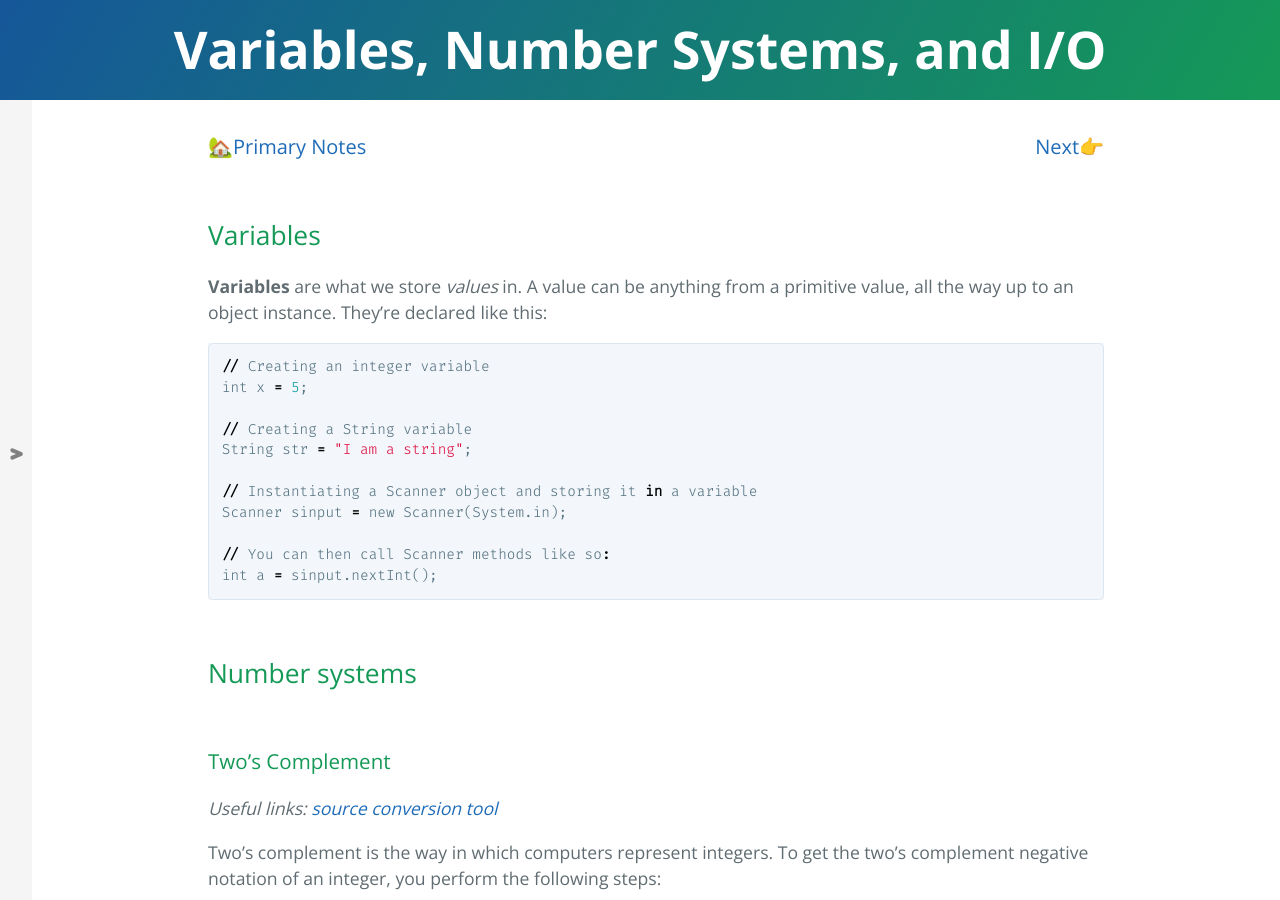
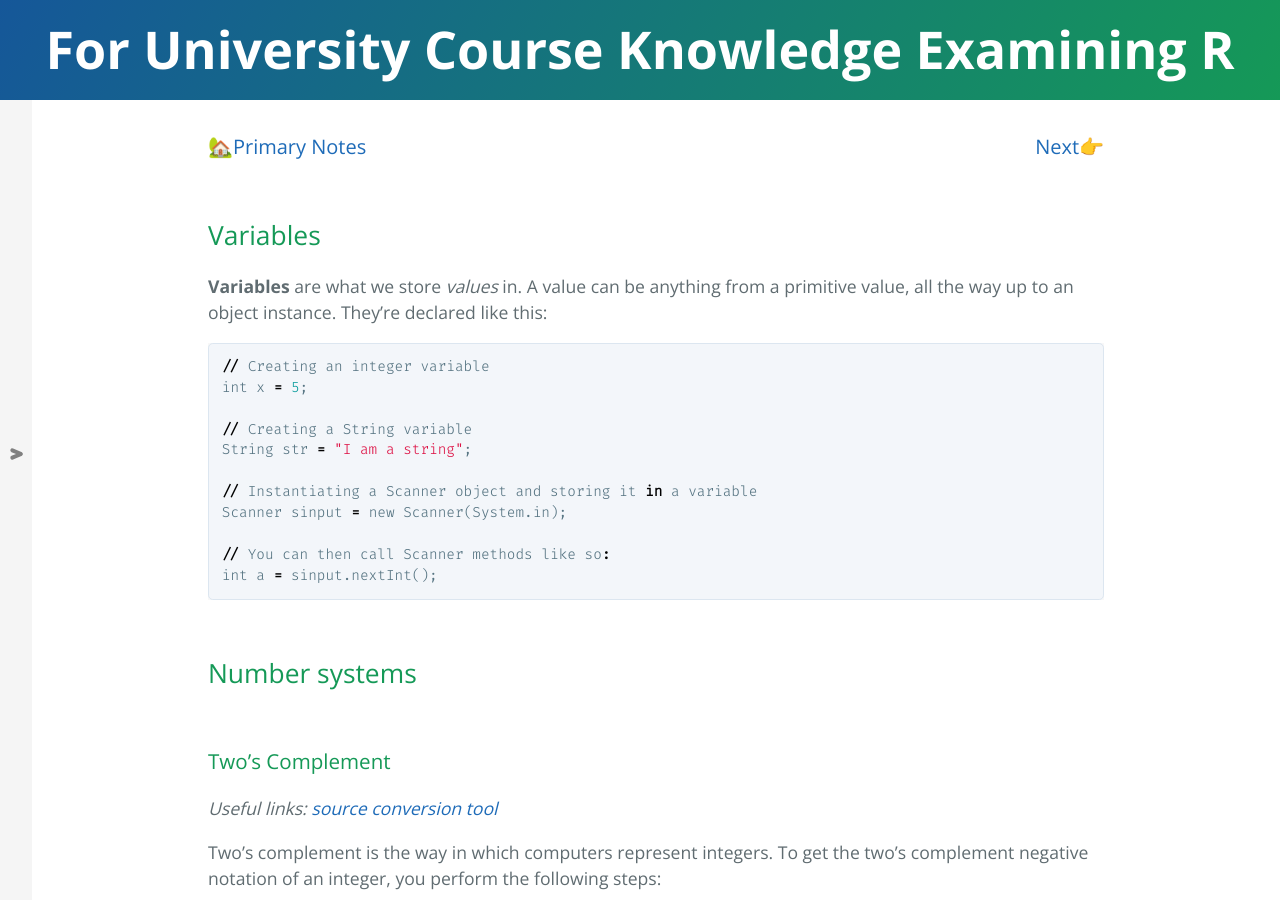
Before and after one commit to Neuro-Psycho-Group/ioppn-notes.github.io, a Jekyll site: the page built from modules/CS118/Primary_Notes/part1.md, in a window 1280 px wide and 900 px high. Built offline with Jekyll 4.4.1, drawn with Linux system fonts in a browser that asks for light colours.

Commit message:
Update part1.md

```diff
--- a/modules/CS118/Primary_Notes/part1.md
+++ b/modules/CS118/Primary_Notes/part1.md
@@ -1,7 +1,7 @@
 ---
 layout: notes
 part: true
-title: Variables, Number Systems, and I/O
+title: For University Course Knowledge Examining R
 ---
 
 ## Variables
@@ -65,7 +65,7 @@ Therefore, inverting all the bits `0xFFFFFFFF` results in `0000 0000 0000 0000 0
 
 ### Java’s numeric data types
 
-| Type    | Bytes          | Value in Decimal                         |
+| Type    | Bytes           | Value in Decimal                         |
 | ------- | --------------- | ---------------------------------------- |
 | `byte`  | 1 byte (8 bits) | -128 to +127                             |
 | `short` | 2 bytes         | -32768 to +32767                         |
```
